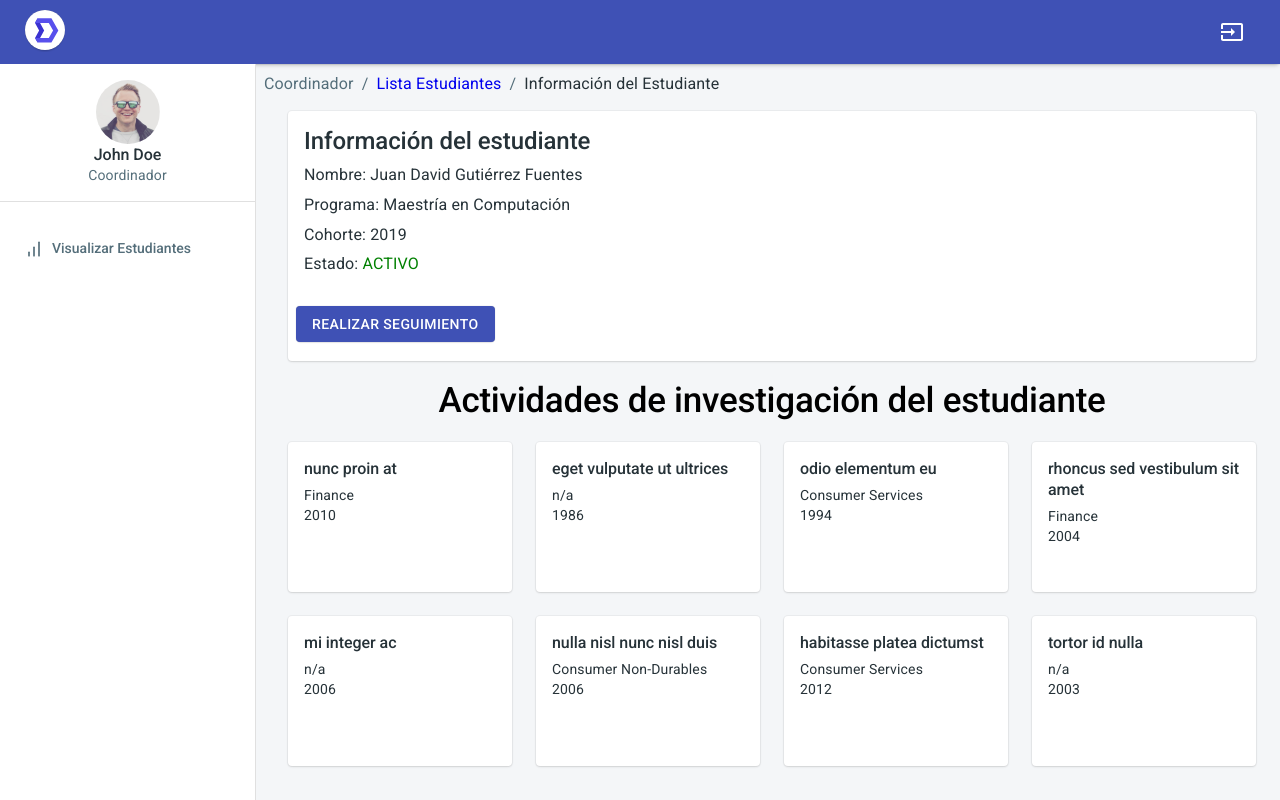
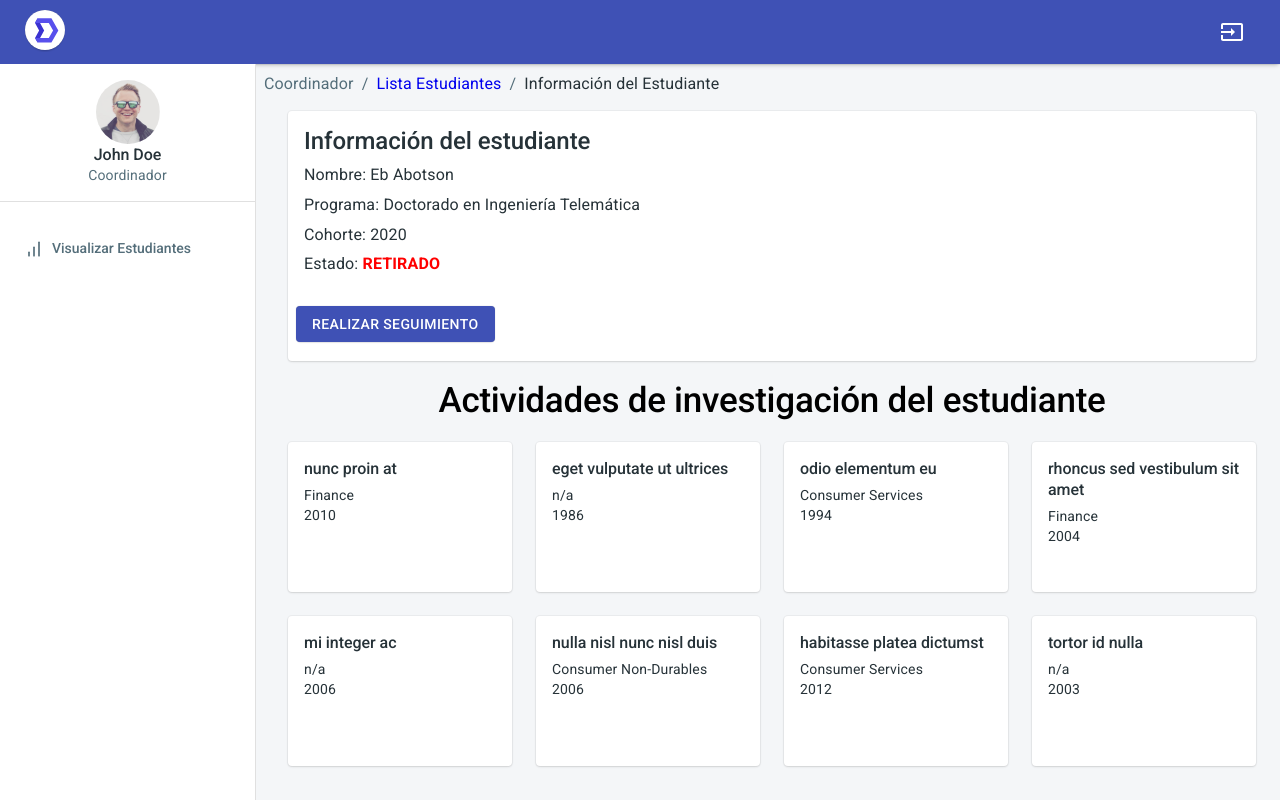
Before and after one commit to Dardila11/posgrados_frontend, a React (Create React App) app: page /coordinator/list-students/student/1 in a window 1280 px wide. Built offline with nearby package versions, Linux system fonts and the light colour scheme.

Commit message:
Student info getted from api, color changue status type

```diff
--- a/src/components/List.js
+++ b/src/components/List.js
@@ -1,7 +1,7 @@
-import { Container, Divider, Grid } from '@material-ui/core';
+import { Container, Grid } from '@material-ui/core';
 import React from 'react';
 import StudentCard from 'src/components/StudentCard';
-import ActivityCard from 'src/views/teamc/coordinator/StudentTracking/StudentInfoView/ActivityCard';
+import ActivityCard from 'src/components/ActivityCard';
 
 
 class List extends React.Component{
@@ -12,10 +12,8 @@ class List extends React.Component{
         return(
             <Container maxWidth="lg">
                 <Grid container spacing={3}>
-                {console.log("Into List")}
-                {console.log(list)}
                 {list.map(element => (
-                <Grid item lg={3} md={5} xs={12} key = {element.id}>
+                <Grid item lg={3} md={6} xs={12} key = {element.id}>
                     {option === 'Student'? (
                         <StudentCard element = {element}/>
                     ) : (
--- a/src/components/StudentCard.js
+++ b/src/components/StudentCard.js
@@ -26,6 +26,18 @@ const useStyles = makeStyles(() => ({
   Typography:{
     textAlign: 'center'
   },
+  statusActive: {
+    color: 'green'
+  },
+  statusInactive: {
+    color: 'gray'
+  },
+  statusRetired: {
+    color: 'red'
+  },
+  statusGraduate: {
+    color: 'blue'
+  }
 }));
 
 const StudentCard = ({ className,element, ...rest }) => {
@@ -33,8 +45,25 @@ const StudentCard = ({ className,element, ...rest }) => {
   const student = element;
   const link = 'student/'+student.id;
 
+  let statusclass = null;
+  switch (student.status) {
+    case "ACTIVO":
+      statusclass = classes.statusActive;
+      break;
+    case "INACTIVO":
+      statusclass = classes.statusInactive;
+      break;
+    case "RETIRADO":
+        statusclass = classes.statusRetired;
+        break;
+    case "GRADUADO":
+        statusclass = classes.statusGraduate;
+        break;
+    default:
+      break;
+  }
   return (
-    <RouterLink to= {link}>
+    <RouterLink to={link}>
       <Box boxShadow={3}>
         <Card className={clsx(classes.root, className)} {...rest}>
           <CardActionArea className = {classes.CardAction}>
@@ -47,7 +76,9 @@ const StudentCard = ({ className,element, ...rest }) => {
                 {student.program}
               </Typography>
               <Typography fontWeight="fontWeightBold" variant="body1">
+              <b> <span className={statusclass}>
                 {student.status}
+              </span> </b>
               </Typography>
               <Typography color="textSecondary" variant="body1">
                 {student.cohorte}
--- a/src/views/teamc/coordinator/StudentTracking/StudentInfoView/ActivityCard.js
+++ /dev/null
@@ -1,54 +0,0 @@
-import React from 'react';
-//import PropTypes from 'prop-types';
-import { Card, Typography, CardContent, makeStyles, createMuiTheme, colors } from '@material-ui/core';
-
-const theme = createMuiTheme({
-  palette: {
-    primary: {
-      light: '#757ce8',
-      main: '#3f50b5',
-      dark: '#002884',
-      contrastText: '#fff',
-    },
-    secondary: colors.blue,
-  },
-});
-
-const useStyles = makeStyles({
-  root: {
-    minWidth: 150,
-    minHeight: 150,
-    maxHeight: 150,
-    backgroundColor: theme.palette.secondary,
-    color: colors.black
-  },
-  media: {
-    height: 140
-  }
-});
-
-/**
- *
- * @param {activity}
- * @description las información de la actividad previamente obtenida desde backend
- */
-const ActivityCard = ({ activity }) => {
-  const classes = useStyles();
-  return (
-    <Card className={classes.root}>
-      <CardContent>
-        <Typography gutterBottom variant="h5" component="h2">
-          {activity.title}
-        </Typography>
-        <Typography variant="body2" component="h3">
-          {activity.description}
-        </Typography>
-        <Typography variant="body2" component="h3">
-          {activity.modality}
-        </Typography>
-      </CardContent>
-    </Card>
-  );
-};
-
-export default ActivityCard;
--- a/src/views/teamc/coordinator/StudentTracking/StudentInfoView/StudentInfo.js
+++ b/src/views/teamc/coordinator/StudentTracking/StudentInfoView/StudentInfo.js
@@ -1,7 +1,11 @@
-import React, { useState } from 'react';
+import React, { useState, useEffect } from 'react';
 
 import TrackStudent from './TrackStudent';
 
+import api from 'src/views/teamc/services/Api';
+
+import {useParams
+} from "react-router-dom";
 import {
   Card,
   CardActions,
@@ -21,13 +25,33 @@ const useStyles = makeStyles({
     height: '250px',
     marginTop: '15px'
   },
-  status: {
+  statusActive: {
     color: 'green'
+  },
+  statusInactive: {
+    color: 'gray'
+  },
+  statusRetired: {
+    color: 'red'
+  },
+  statusGraduate: {
+    color: 'blue'
   }
 });
 
+
 const StudentInfo = () => {
 
+  let {id} = useParams();
+  const [student, setStudent] = useState('');
+
+  useEffect(() => {
+    const fetchData = async () => {
+      const res = await api.getStudent(id);
+      setStudent(res);
+    };
+    fetchData();
+  });
   const classes = useStyles();
 
   const [open, setOpen] = useState(false);
@@ -40,6 +64,23 @@ const StudentInfo = () => {
     setOpen(false);
   };
 
+  let statusclass = null;
+  switch (student.status) {
+    case "ACTIVO":
+      statusclass = classes.statusActive;
+      break;
+    case "INACTIVO":
+      statusclass = classes.statusInactive;
+      break;
+    case "RETIRADO":
+        statusclass = classes.statusRetired;
+        break;
+    case "GRADUADO":
+        statusclass = classes.statusGraduate;
+        break;
+    default:
+      break;
+  }
   return (
     <Container>
     <Card className={classes.root}>
@@ -48,16 +89,18 @@ const StudentInfo = () => {
           Información del estudiante
         </Typography>
         <Typography variant="body1" component="p" gutterBottom>
-          Nombre: Juan David Gutiérrez Fuentes
+          Nombre: {student.first_name} {student.last_name}
         </Typography>
         <Typography variant="body1" component="p" gutterBottom>
-          Programa: Maestría en Computación
+          Programa: {student.program}
         </Typography>
         <Typography variant="body1" component="p" gutterBottom>
-          Cohorte: 2019
+          Cohorte: {student.cohorte}
         </Typography>
         <Typography variant="body1" component="p" gutterBottom>
-          Estado: <span className={classes.status}>ACTIVO</span>
+        Estado: <b> <span className={statusclass}>
+          {student.status}
+          </span> </b>
         </Typography>
       </CardContent>
       <CardActions>
--- a/src/views/teamc/coordinator/StudentTracking/StudentInfoView/index.js
+++ b/src/views/teamc/coordinator/StudentTracking/StudentInfoView/index.js
@@ -42,7 +42,6 @@ const StudentView = () => {
 
     };
     fetchData();
-    console.log(activityList);
   }, []);
   return (
     <>
@@ -59,8 +58,6 @@ const StudentView = () => {
           <Typography className={classes.title} variant='h1'>
             Actividades de investigación del estudiante
           </Typography>
-          {console.log("Into student info view")}
-          {console.log(activityList)}
           <List list = {activityList} option='Activity'/>
         </>
       ) : (
--- a/src/views/teamc/services/Api.js
+++ b/src/views/teamc/services/Api.js
@@ -1,3 +1,4 @@
+import { bool } from 'prop-types';
 import http from './ApiConfig';
 import studentData from './local_data/students-info.json';
 import activitiesData from './local_data/student_activities.json';
@@ -24,11 +25,13 @@ const getStudentsInfoDirectorLocal = (directorID) => {
 };
 
 const getStudent = (id) =>{
-  studentData.forEach(student => {
-    if(student.id===id){
-      return student;
+  let student = null;
+  studentData.forEach(element => {
+    if(element.id==id){
+      student = element;
     }
   });
+  return student;
 }
 
 export default {
```
